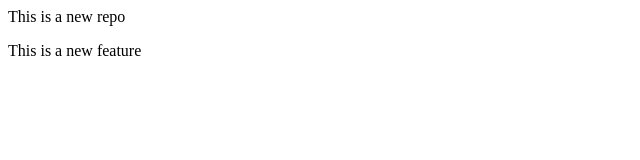
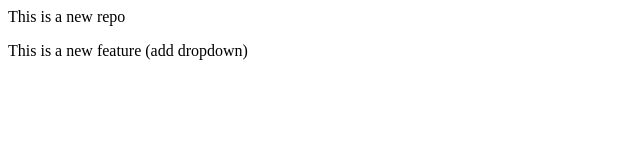
Before and after one commit to vedanthprao/localrepo, a plain HTML site: page index.html in a window 1280 px wide. Shown: the whole page, without its empty margins (0-640 px from the left). Drawn offline with Linux system fonts and the light colour scheme.

Commit message:
add dropdown

```diff
--- a/index.html
+++ b/index.html
@@ -1,2 +1,2 @@
 <p>This is a new repo</p>
-<p>This is a new feature</p>
+<p>This is a new feature (add dropdown) </p>
```
